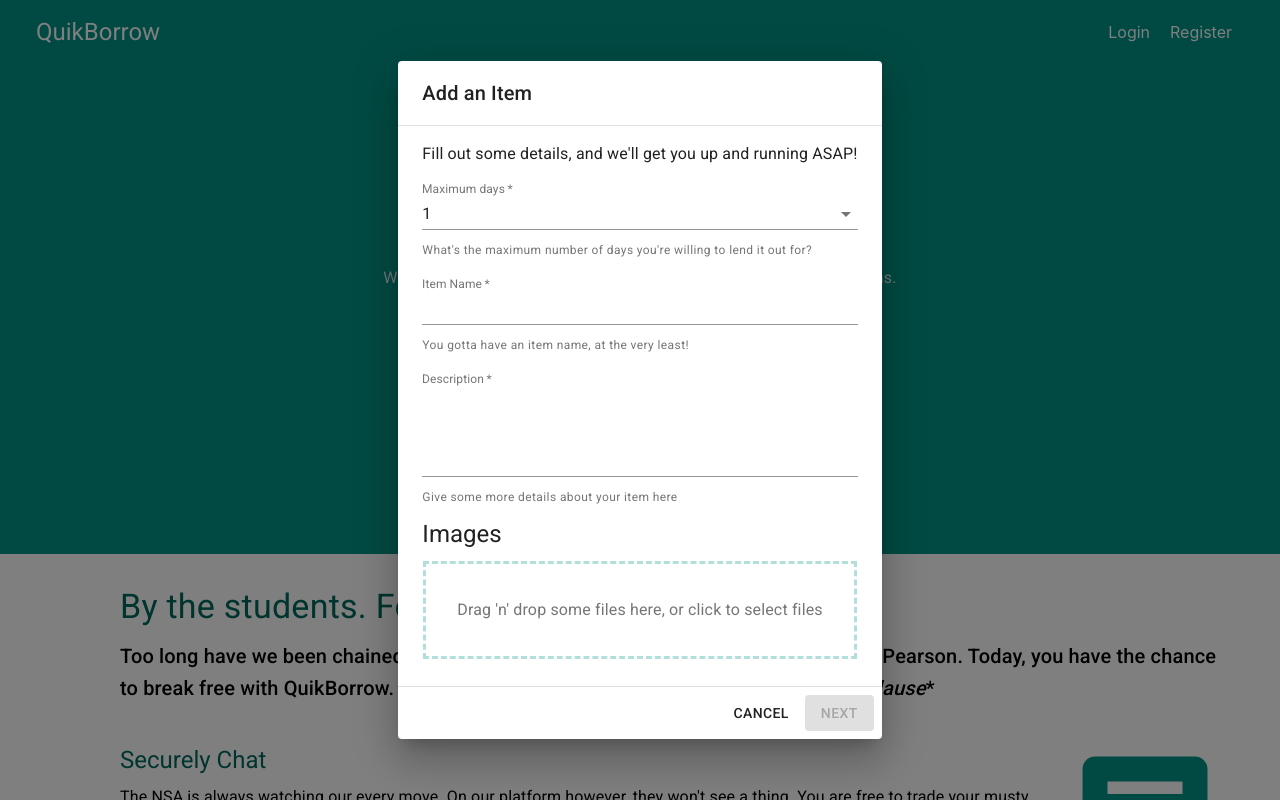
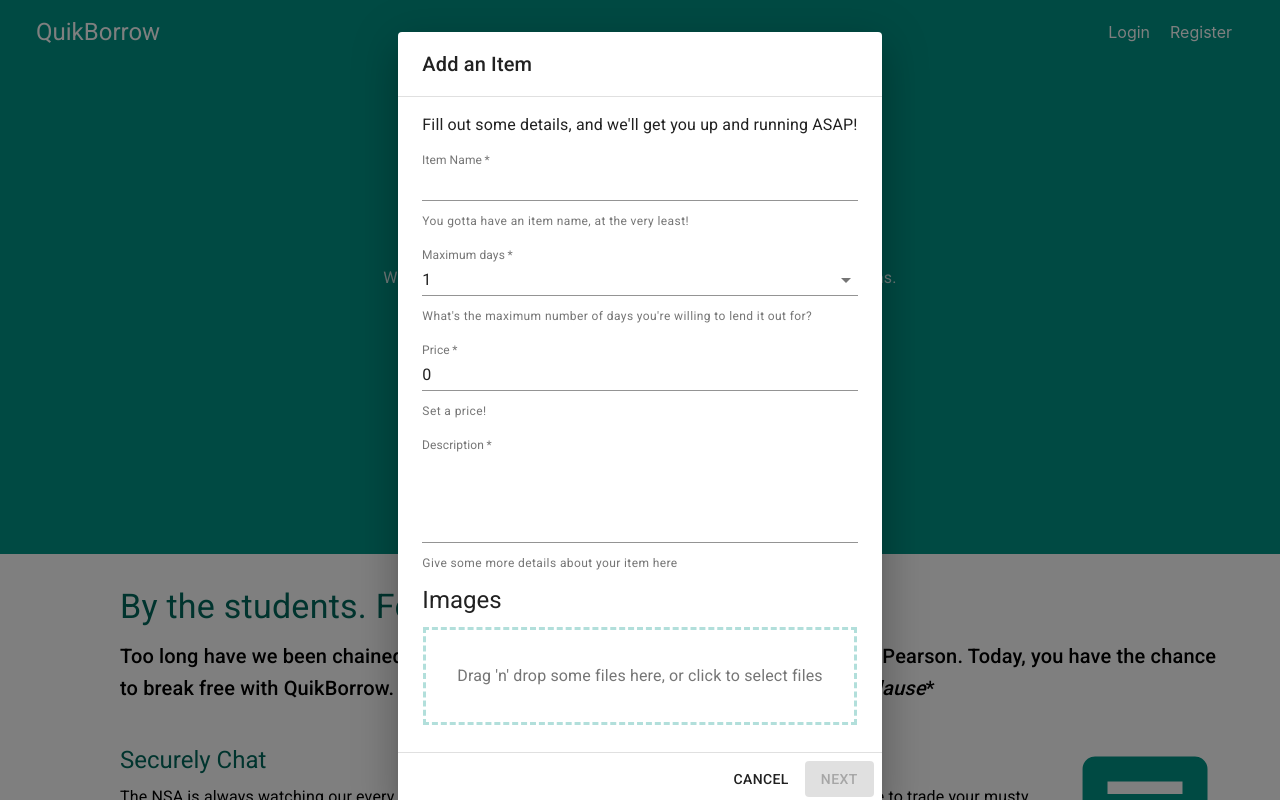
Before and after one commit to navteniev/QuikBorrow, a React (Create React App) app in the folder client/: page / in a window 1280 px wide. Both pictures are taken after a click on the button "I WANT TO LEND". Shown: the top 800 px of the page. Built offline with nearby package versions, Linux system fonts and the light colour scheme.

Commit message:
Set item price

```diff
--- a/client/src/js/components/AddItemModal/AddItemModal.js
+++ b/client/src/js/components/AddItemModal/AddItemModal.js
@@ -76,6 +76,7 @@ export function AddItemModal (props) {
   const [ maxDays, setMaxDays ] = useState(1)
   const [ name, setName ] = useState('')
   const [ description, setDescription ] = useState('')
+  const [ price, setPrice ] = useState(0)
   const [ loadingState, setLoadingState ] = useState(LOADING_STATES.WAITING) // 0=waiting, 1=fetching, 2=success, 3=error
   const [ error, setError ] = useState();
   const [ createdItem, setCreatedItem ] = useState()
@@ -130,6 +131,7 @@ export function AddItemModal (props) {
     const formData = new FormData()
     formData.append('name', name)
     formData.append('description', description)
+    formData.append('price', price)
     if(files.length > 0) {
       formData.append('productImage', files[0])
     }
@@ -200,6 +202,18 @@ export function AddItemModal (props) {
         </Typography>
         <form id='form-add-item' onSubmit={sendRequest}>
           <TextField
+            required
+            fullWidth
+            disabled={loadingState === LOADING_STATES.FETCHING}
+            inputProps={{ 'data-testid': 'input-name' }}
+            label='Item Name'
+            margin='normal'
+            InputLabelProps={{ shrink: true }}
+            value={name}
+            onChange={e => setName(e.target.value)}
+          />
+          <FormHelperText>You gotta have an item name, at the very least!</FormHelperText>
+          <TextField
             select
             required
             fullWidth
@@ -219,14 +233,17 @@ export function AddItemModal (props) {
             required
             fullWidth
             disabled={loadingState === LOADING_STATES.FETCHING}
-            inputProps={{ 'data-testid': 'input-name' }}
-            label='Item Name'
+            inputProps={{ 'data-testid': 'input-price' }}
+            label='Price'
+            type='number'
             margin='normal'
             InputLabelProps={{ shrink: true }}
-            value={name}
-            onChange={e => setName(e.target.value)}
+            value={price}
+            onChange={e => setPrice(e.target.value)}
           />
-          <FormHelperText>You gotta have an item name, at the very least!</FormHelperText>
+          <FormHelperText>
+            Set a price!
+          </FormHelperText>
           <TextField
             multiline
             required
```
